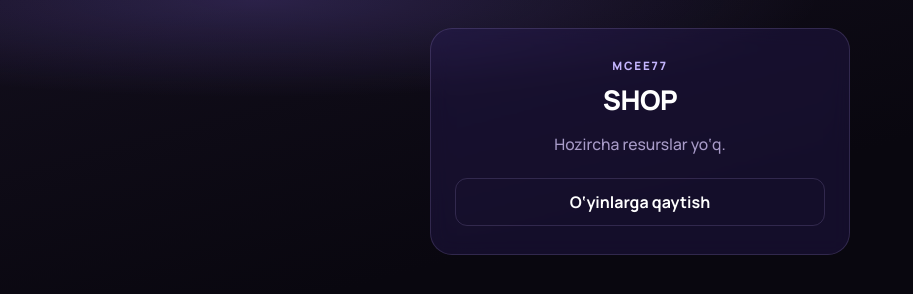
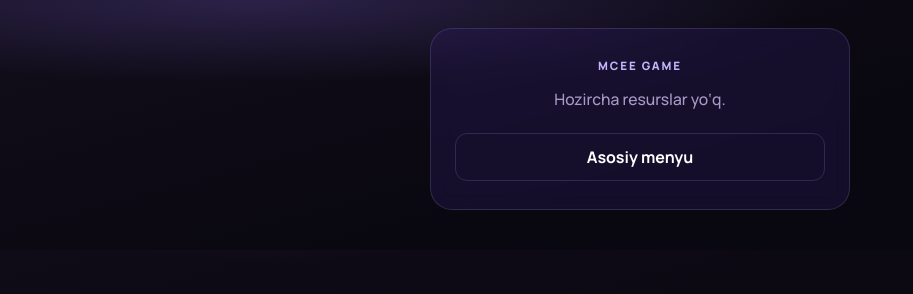
Before and after one commit to zmarvel909m77/MCee77, a website: page apps/api/public/app/shop/index.html in a window 1280 px wide. Shown: the whole page, without its empty margins (0-913 px from the left). Drawn offline with Linux system fonts and the light colour scheme.

Commit message:
Update index.html

```diff
--- a/apps/api/public/app/shop/index.html
+++ b/apps/api/public/app/shop/index.html
@@ -93,10 +93,9 @@
   </head>
   <body>
     <main>
-      <p class="brand">MCee77</p>
-      <h1>SHOP</h1>
+      <p class="brand">MCee Game</p>
       <p>Hozircha resurslar yo‘q.</p>
-      <button type="button" class="back" id="backBtn">O‘yinlarga qaytish</button>
+      <button type="button" class="back" id="backBtn">Asosiy menyu</button>
     </main>
     <script>
       (function () {
```
